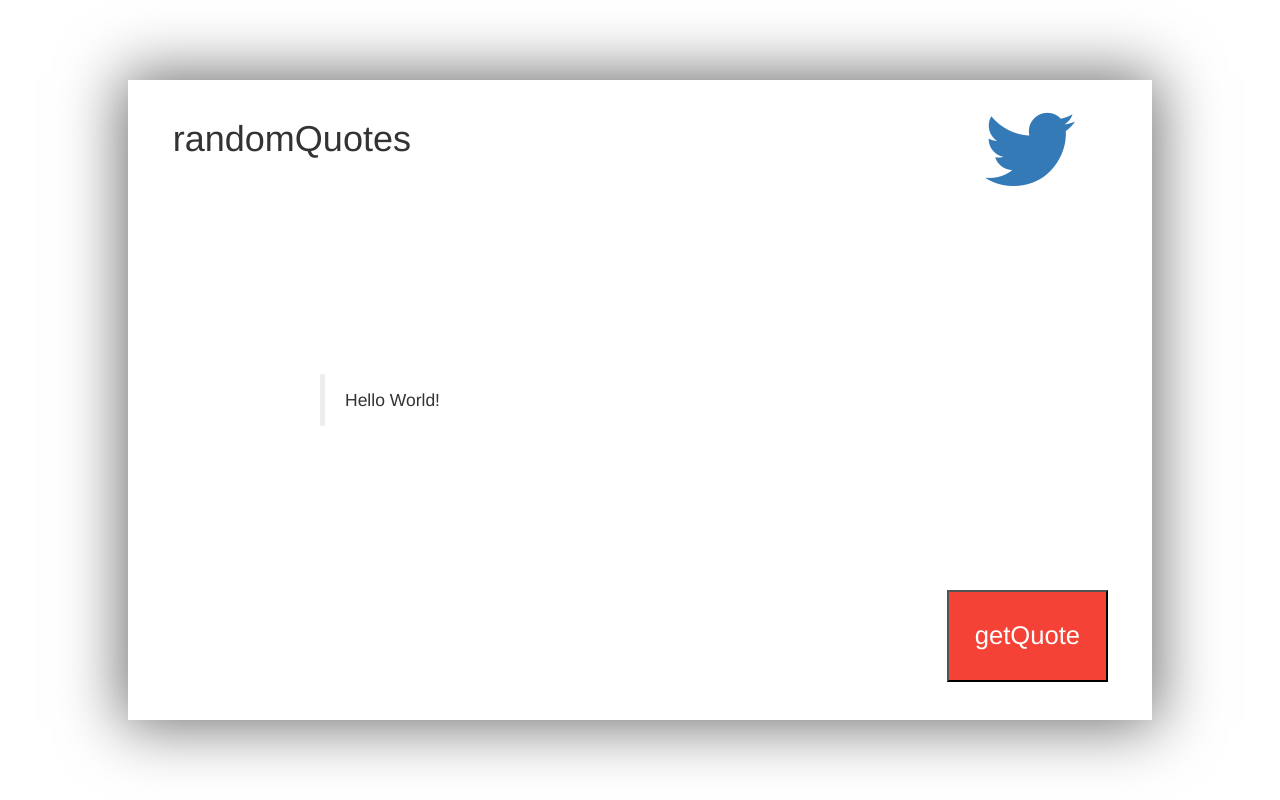
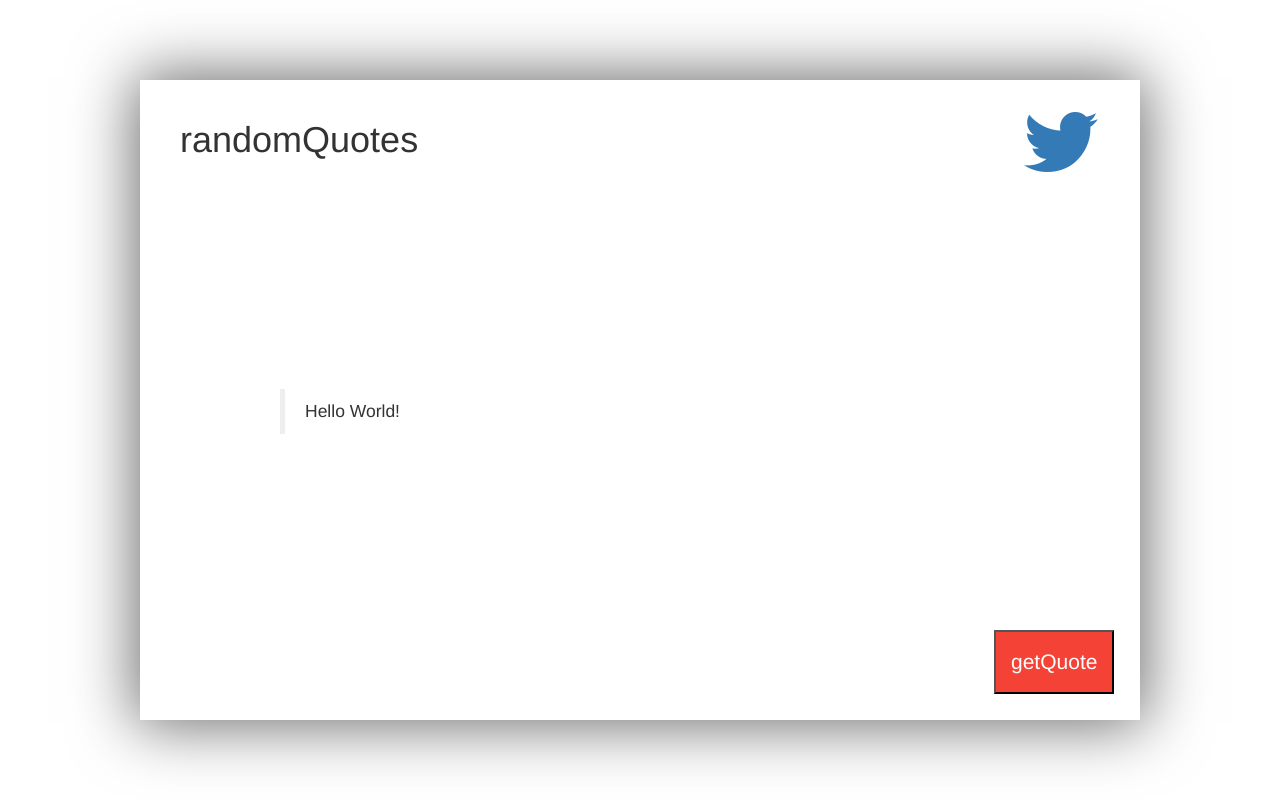
Before and after one commit to EV3D4/randomQuoteMachine, a plain HTML site: page index.html in a window 1280 px wide. Drawn offline with nearby package versions, Linux system fonts and the light colour scheme.

```diff
--- a/style.css
+++ b/style.css
@@ -18,7 +18,9 @@ h1,h2,h3{
   right:0; left:0;
   margin:auto;
   width:80%;
+  max-width: 1000px;
   height:80%;
+  max-height: 700px;
 
   -webkit-box-shadow: 0px 0px 59px 5px rgba(0,0,0,0.58);
 -moz-box-shadow: 0px 0px 59px 5px rgba(0,0,0,0.58);
@@ -32,6 +34,7 @@ box-shadow: 0px 0px 59px 5px rgba(0,0,0,0.58);
 
 .cardHeader
 {
+  width: 100%;
   display: flex;
   flex-direction: row;
   justify-content: space-between;
@@ -39,36 +42,44 @@ box-shadow: 0px 0px 59px 5px rgba(0,0,0,0.58);
 }
 
 .cardTitle{
-  padding-left: 3.5vw;
-  padding-top: 1.5vw;
+  padding-top: 2%;
+  padding-left: 4%;
+   width: 80%;
+
 
 }
 
 .cardShare{
-  font-size: 4vw;
-  padding: 1.5vw 1vw 1vw 35vw;
+  width: 20%;
+  font-size: 3em;
+  padding-top: 2%;
+  padding-right: 4%;
+   text-align: right;
+
 
 }
 
 .cardText{
   font-family: 'Helvetica';
-  padding-top: 2vw;
-  padding-left: 15vw;
-  padding-right: 10vw;
+  padding-top: 5%;
+  padding-left: 14%;
+  padding-right: 14%;
+
   font-size: 1.5vw;
-  line-height: 2.5vw;
 }
 
 .cardButton{
-  padding-left: 63vw;
-  padding-bottom: 2vw;
+  text-align: right;
+
+
 }
 
 .buttonClass {
   background-color: #f44336;
   color: white;
-  font-size: 2vw;
-  padding: 2vw;
-  margin: 1vw;
+  font-size: 1.5em;
+  padding: 1.5%;
+  margin: 2vw;
+  max-height: 100px;
   position: floating;
 }
```
